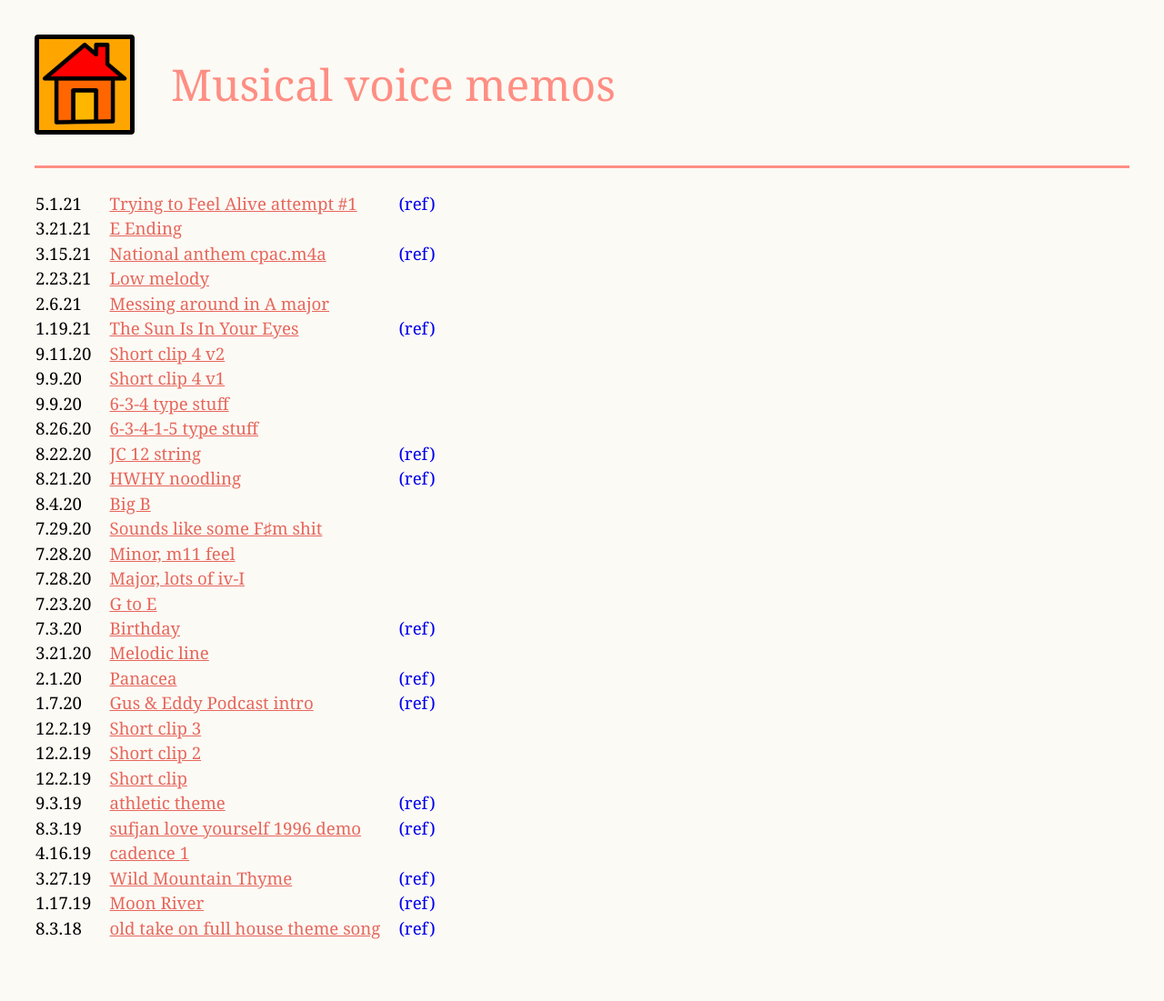
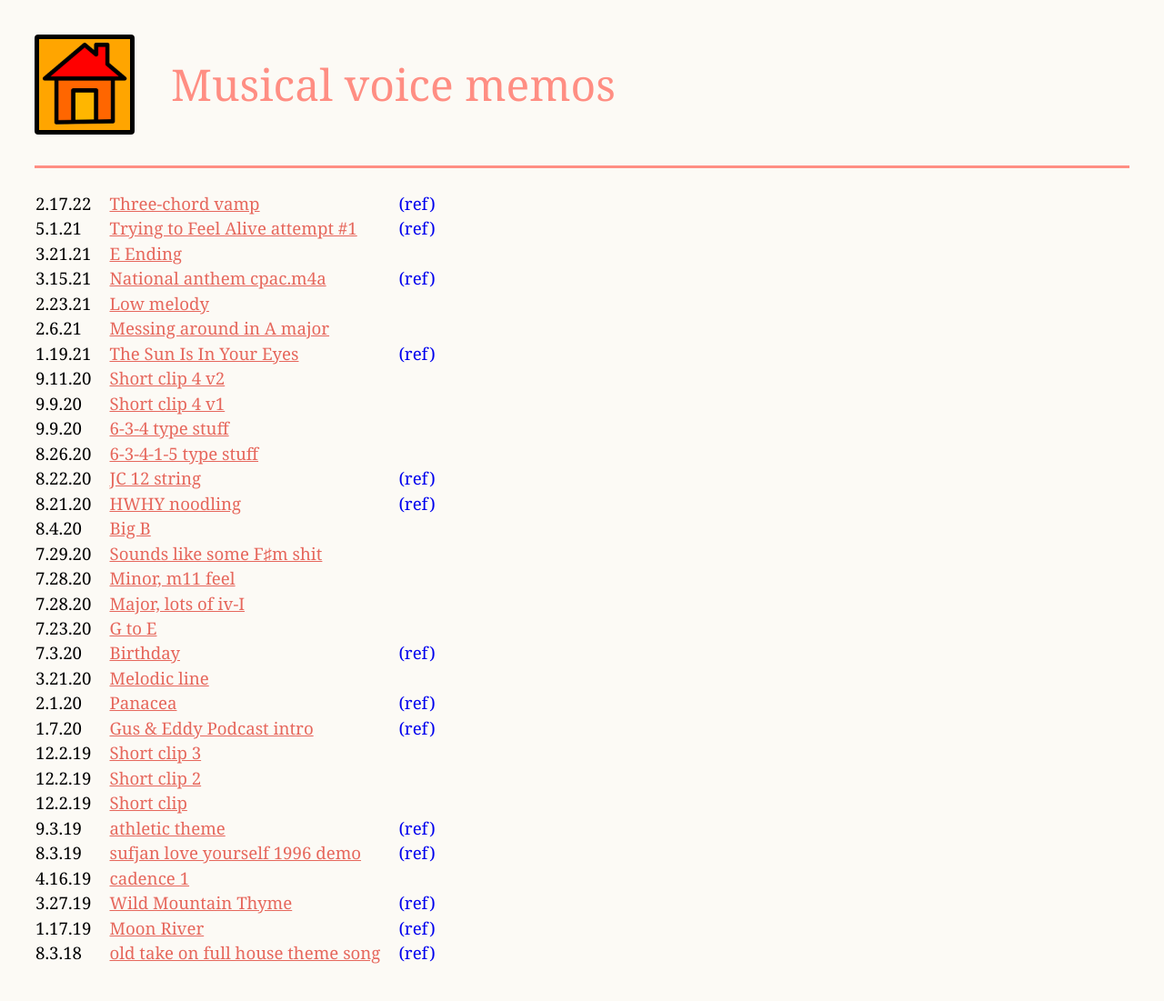
Before and after one commit to russotiro/russotiro.github.io, a Jekyll site: the page built from mvm/index.html, in a window 1280 px wide. Shown: the whole page at 91% size. Built offline with Jekyll 4.4.1, drawn with Linux system fonts in a browser that asks for light colours; before the commit the page ends 1073 px from its top, so only the background shows below that.

Commit message:
mvm update

```diff
--- a/_data/mvm-table.yml
+++ b/_data/mvm-table.yml
@@ -1,4 +1,9 @@
 ---
+  - date: 2.17.22
+    title: Three-chord vamp
+    path: The three chord vamp.m4a
+    ref: ./three-chord-vamp/
+
   - date: 5.1.21
     title: "Trying to Feel Alive attempt #1"
     path: Trying to feel alive.m4a
--- /dev/null
+++ b/mvm/three-chord-vamp/index.html
@@ -0,0 +1,4 @@
+---
+title: Three-chord vamp
+---
+<p>This jam was loosely inspired by parts of a I-iii<sup>7</sup>-ii<sup>7</sup> chord progression that's found in two songs: <a href="https://www.youtube.com/watch?v=QMlqKHdckZ8">Rumours</a> by Kings of Convenience and <a href="https://youtu.be/TpRQLk7be5A">Easy</a> by Commodores. Around 5 minutes in, I actually played some of the melody from Rumours.</p>
```
Also changed, not shown: 1 other file.
